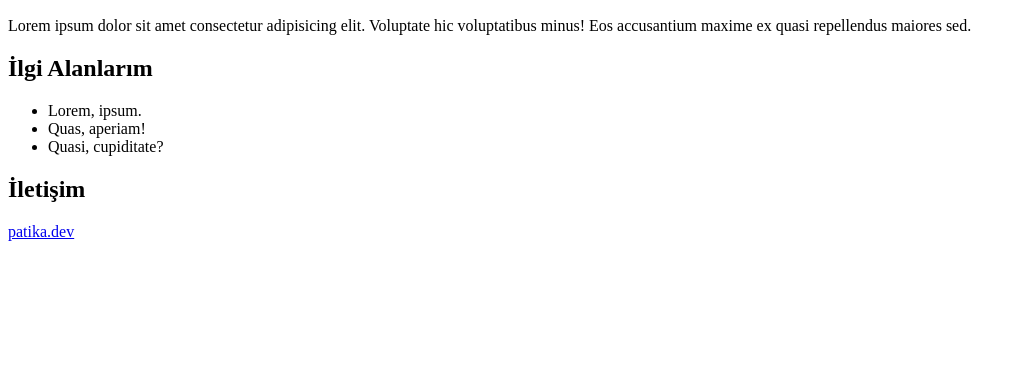
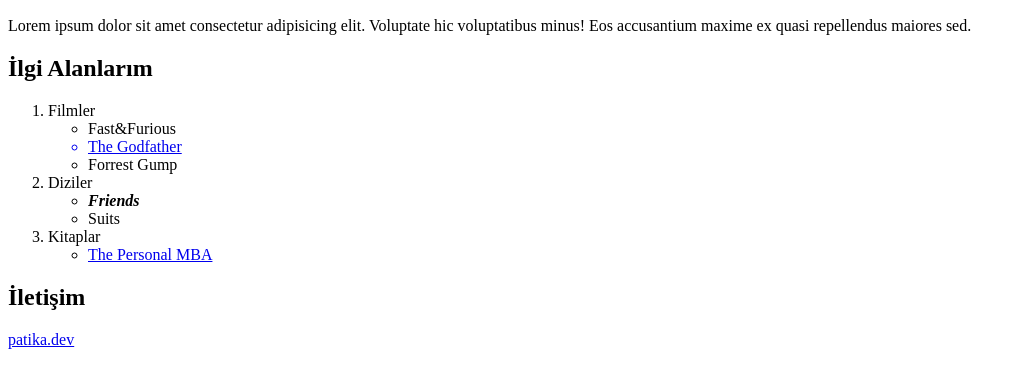
Before and after one commit to abdozdmr/HTML_Odevler, a plain HTML site: page index.html in a window 1280 px wide. Shown: the part 96-484 px from the top of the page, without its empty margins (0-1026 px from the left). Drawn offline with Linux system fonts and the light colour scheme.

Commit message:
Ödev2 yapıldı.

```diff
--- a/index.html
+++ b/index.html
@@ -2,11 +2,26 @@
 <h2>Hakkımda</h2>
 <p>Lorem ipsum dolor sit amet consectetur adipisicing elit. Voluptate hic voluptatibus minus! Eos accusantium maxime ex quasi repellendus maiores sed.</p>
 <h2>İlgi Alanlarım</h2>
-<ul>
-    <li>Lorem, ipsum.</li>
-    <li>Quas, aperiam!</li>
-    <li>Quasi, cupiditate?</li>
-</ul>
+<ol>
+    <li>Filmler</li>
+        <ul>
+            <li>Fast&Furious</li>
+            <a href="https://www.imdb.com/title/tt0068646/?pf_rd_m=A2FGELUUNOQJNL&pf_rd_p=1a264172-ae11-42e4-8ef7-7fed1973bb8f&pf_rd_r=QYP45QC2JZX0JCW1K3F3&pf_rd_s=center-1&pf_rd_t=15506&pf_rd_i=top&ref_=chttp_tt_2">
+                <li>The Godfather</li>
+            </a>
+            <li>Forrest Gump</li>
+        </ul>
+    <li>Diziler</li>
+        <ul>
+            <li><strong><em>Friends</em> </strong> </li>
+            <li>Suits</li>
+        </ul>
+    <li>Kitaplar</li>
+        <ul>
+            <li><a href="https://www.goodreads.com/book/show/9512985-the-personal-mba"> The Personal MBA
+            </a></li>
+        </ul>
+</ol>
 <h2>İletişim</h2>
 <a href="https://www.patika.dev">
     patika.dev
```
